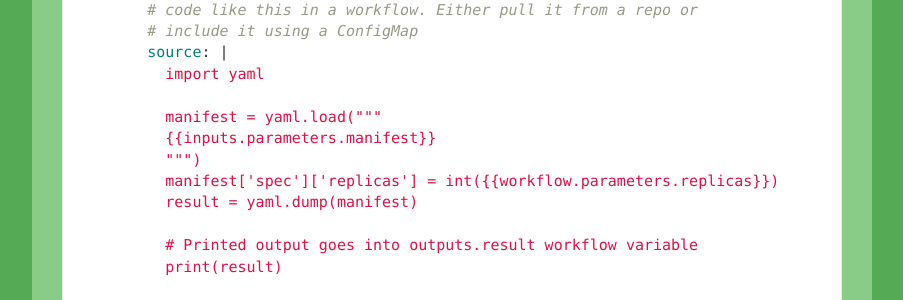
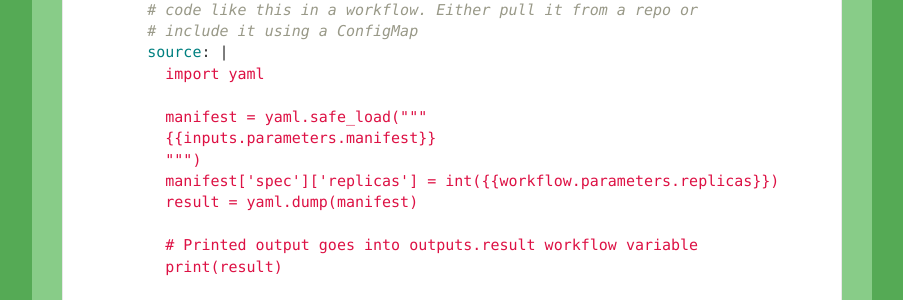
Before and after one commit to reinvantveer/reinvantveer.github.io, a Jekyll site: the page built from _posts/2022-01-29-easier-operator.md, in a window 1280 px wide and 900 px high, scrolled down 11742 px. Shown: the part 152-452 px from the top of the window, without its empty margins (188-1091 px from the left). Built offline with Jekyll 4.4.1, drawn with Linux system fonts in a browser that asks for light colours; comment, search, counter and statistics services are not loaded.

Commit message:
use `safe_load` to prevent exploits
Signed-off-by: reinvantveer <rein@vantveer.me>

```diff
--- a/_includes/memcached/workflow-template.yaml
+++ b/_includes/memcached/workflow-template.yaml
@@ -59,7 +59,7 @@ spec:
         source: |
           import yaml
 
-          manifest = yaml.load("""
+          manifest = yaml.safe_load("""
           {{inputs.parameters.manifest}}
           """)
           manifest['spec']['replicas'] = int({{workflow.parameters.replicas}})
```
